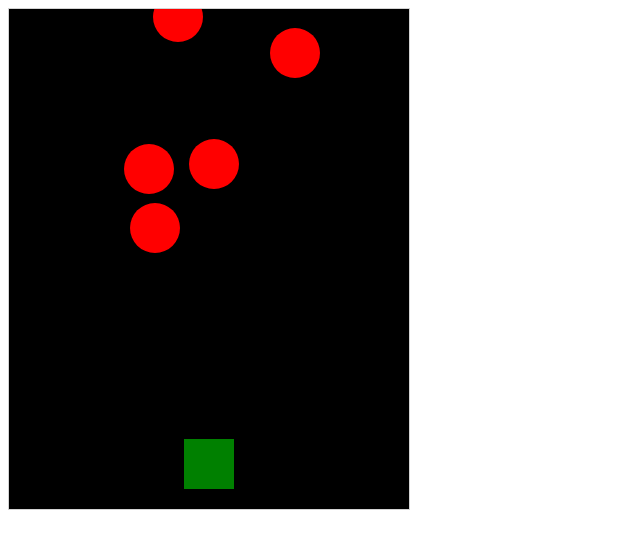
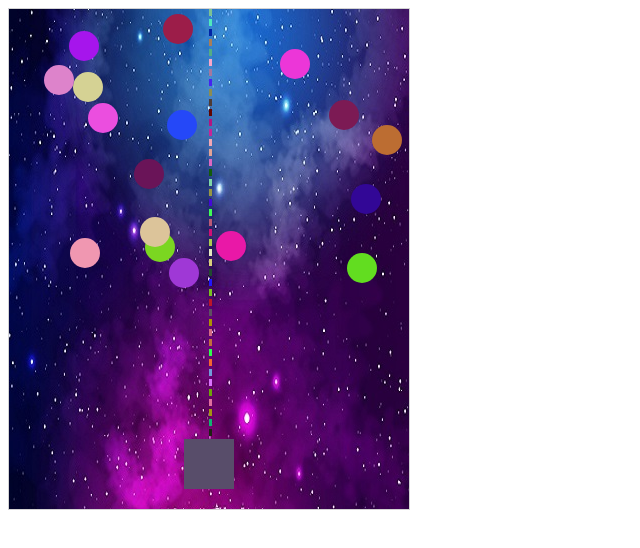
Before and after one commit to bum111997x/Case-Study-modul-1, a plain HTML site: page banmaybay.html in a window 1280 px wide. Shown: the whole page, without its empty margins (0-640 px from the left). Drawn offline with Linux system fonts and the light colour scheme.

Commit message:
game don gian ban may bay

```diff
--- a/banmaybay.html
+++ b/banmaybay.html
@@ -4,11 +4,15 @@
     <meta charset="UTF-8">
     <title>Title</title>
 </head>
+<style>
+</style>
 <body onkeydown="control">
-<canvas id="Canvas" width="400" height="500" style="background: black;border:1px solid #d3d3d3"></canvas>
+<canvas id="Canvas" width="400" height="500" style="background: url(galaxy.jpg) ;border:1px solid #d3d3d3"></canvas>
 <script src="myplane.js"></script>
 <script src="enemyplane.js"></script>
 <script src="bullet.js"></script>
 <script src="gameboard.js"></script>
+<div id="display1"></div>
+<div id="display2"></div>
 </body>
 </html>
--- a/bullet.js
+++ b/bullet.js
@@ -1,27 +1,28 @@
-let Bulletes = function (speed, xBullet, yBullet) {
+let Bulletes = function (speed, x, y) {
     ctx = document.getElementById('Canvas').getContext("2d");
-    this.xBullet = xBullet;
-    this.yBullet = yBullet;
-    this.size = 2;
+    this.x = x;
+    this.y = y;
+    this.size = 3;
     this.speed = speed;
+    this.color = getRandomColor();
 
     this.getX = function () {
-        return this.xBullet;
+        return this.x;
     };
 
     this.getY = function () {
-        return this.yBullet;
+        return this.y;
     };
 
     this.move = function () {
-        this.yBullet -= this.speed;
+        this.y -= this.speed;
     };
 
     this.drawBullet = function () {
         ctx = document.getElementById('Canvas').getContext("2d");
         ctx.beginPath();
-        ctx.arc(this.xBullet, this.yBullet, this.size, 0, Math.PI * 2);
-        ctx.fillStyle = "yellow";
+        ctx.rect(this.x, this.y, this.size, this.size + 4);
+        ctx.fillStyle = this.color;
         ctx.fill();
     }
 };
--- a/enemyplane.js
+++ b/enemyplane.js
@@ -1,25 +1,26 @@
-let EnemyPlane = function (speed, xEnemy, yEnemy) {
-    this.xEnemy = xEnemy;
-    this.yEnemy = yEnemy;
+let EnemyPlane = function (speed, x, y) {
+    this.x = x;
+    this.y = y;
     this.speed = speed;
-    this.size = 25;
+    this.size = 15;
+    this.color = getRandomColor();
 
     this.getX = function () {
-        return this.xEnemy;
+        return this.x;
     };
 
     this.getY = function () {
-        return this.yEnemy;
+        return this.y;
     };
 
     this.move = function () {
-        this.yEnemy += this.speed;
+        this.y += this.speed;
     };
 
     this.draw = function () {
         ctx.beginPath();
-        ctx.arc(this.xEnemy, this.yEnemy, this.size, 0, Math.PI * 2);
-        ctx.fillStyle = "red";
+        ctx.arc(this.x, this.y, this.size, 0, Math.PI * 2);
+        ctx.fillStyle = this.color;
         ctx.fill();
     }
 };
--- a/gameboard.js
+++ b/gameboard.js
@@ -1,10 +1,11 @@
 let plane = new MyPlane(5, 175, 430);
 let enemies = [];
 let bulletes = [];
+let score = 0;
 
 function createEnemy() {
     let num = Math.floor(Math.random() * 1000);
-    if (num < 10) {
+    if (num < 50) {
         let enemy = new EnemyPlane(1, Math.floor(Math.random() * 350) + 30, -10);
         enemies.push(enemy);
     }
@@ -12,51 +13,58 @@ function createEnemy() {
 
 function showEnemies() {
     for (let i = 0; i < enemies.length; i++) {
-        if (enemies[i].yEnemy > 550) {
-            enemies.splice(i, 1);
-        } else {
-            enemies[i].move();
-            enemies[i].draw();
-        }
+        enemies[i].move();
+        enemies[i].draw();
     }
 }
 
 function createBulletes() {
-    let bullet = new Bulletes(15, plane.xPlane + 25, 430);
+    let reload = 5;
+    let count = 0;
+    let bullet = new Bulletes(10, (plane.x + 25), 430);
     bulletes.push(bullet);
     for (let i = 0; i < bulletes.length; i++) {
-        if (i % 50 === 0) {
-            bulletes[i].move();
-            bulletes[i].drawBullet();
-        }
+        bulletes[i].move();
+        bulletes[i].drawBullet();
     }
 }
 
-function vacham() {
+function crash(obj1, obj2) {
+    let top1 = obj1.y;
+    let bottom1 = obj1.y + obj1.size;
+    let left1 = obj1.x - obj1.size;
+    let right1 = obj1.x + obj1.size;
+    let top2 = obj2.y;
+    let bottom2 = obj2.y + obj2.size;
+    let left2 = obj2.x - obj2.size;
+    let right2 = obj2.x + obj2.size;
+    if (left1 <= right2 && right1 > left2 && top1 <= bottom2 && bottom1 > top2) {
+        return true;
+    }
+}
+
+function bulletVsEnemy() {
     for (let i = 0; i < enemies.length; i++) {
         for (let j = 0; j < bulletes.length; j++) {
-            if (bulletes[j].xBullet <= enemies[i].xEnemy + enemies[i].size * 2 &&
-                bulletes[j].yBullet <= enemies[i].yEnemy + enemies[i].size * 2 &&
-                bulletes[j].xBullet + bulletes[j].size * 2 >= enemies[i].xEnemy &&
-                bulletes[j].yBullet + bulletes[j].size * 2 >= enemies[i].yEnemy) {
+            if (crash(bulletes[j], enemies[i])) {
                 enemies.splice(i, 1);
                 bulletes.splice(j, 1);
+                score += 1;
                 break;
             }
         }
     }
 }
 
-// function vacham1() {
-//     for (let i = 0; i < enemies.length; i++) {
-//         if (plane.xPlane <= enemies[i].xEnemy + enemies[i].size * 2 &&
-//             plane.xPlane + plane.size >= enemies[i].xEnemy &&
-//             plane.yPlane <= enemies[i].yPlane + enemies[i].size * 2 &&
-//             plane.yPlane + plane.size >= enemies[i].yPlane) {
-//             ctx.clearRect(plane.xPlane,plane.yPlane,plane.size,plane,size);
-//         }
-//     }
-// }
+function planeVsEnemy() {
+    for (let i = 0; i < enemies.length; i++) {
+        if (crash(plane, enemies[i])) {
+            document.write("Điểm của bạn là: " + score);
+            alert("You lose!");
+        }
+    }
+}
+
 
 function control() {
     window.addEventListener('keydown', dichuyen);
@@ -81,6 +89,17 @@ function clearScreen() {
     ctx.clearRect(0, 0, 400, 500);
 }
 
+function getRandomHex() {
+    return Math.floor(Math.random() * 255);
+}
+
+function getRandomColor() {
+    let red = getRandomHex();
+    let yellow = getRandomHex();
+    let blue = getRandomHex();
+    return "rgb(" + red + "," + yellow + "," + blue + ")";
+}
+
 function main() {
     clearScreen();
     createEnemy();
@@ -88,8 +107,8 @@ function main() {
     createBulletes();
     plane.drawPlane();
     control(plane);
-    vacham();
-    // vacham1();
+    bulletVsEnemy();
+    planeVsEnemy();
     requestAnimationFrame(main);
 }
 
--- a/myplane.js
+++ b/myplane.js
@@ -1,35 +1,36 @@
 ctx = document.getElementById('Canvas').getContext("2d");
 
-let MyPlane = function (speed, xPlane, yPlane) {
-    this.xPlane = xPlane;
-    this.yPlane = yPlane;
+let MyPlane = function (speed, x, y) {
+    this.x = x;
+    this.y = y;
     this.speed = speed;
     this.size = 50;
+    this.color = getRandomColor()
 
     this.getX = function () {
-        return this.xPlane;
+        return this.x;
     };
 
     this.getY = function () {
-        return this.yPlane;
+        return this.y;
     };
 
     this.moveLeft = function () {
-        if (this.xPlane > 0) {
-            this.xPlane -= this.speed;
+        if (this.x > 0) {
+            this.x -= this.speed;
         }
     };
 
     this.moveRight = function () {
-        if (this.xPlane < 350) {
-            this.xPlane += this.speed;
+        if (this.x < 350) {
+            this.x += this.speed;
         }
     };
 
     this.drawPlane = function () {
         ctx.beginPath();
-        ctx.rect(this.xPlane, this.yPlane, this.size, this.size);
-        ctx.fillStyle = "green";
+        ctx.rect(this.x, this.y, this.size, this.size);
+        ctx.fillStyle = this.color;
         ctx.fill();
     }
 };
```
Also changed, not shown: galaxy.jpg (added), plane.jpg (added).
